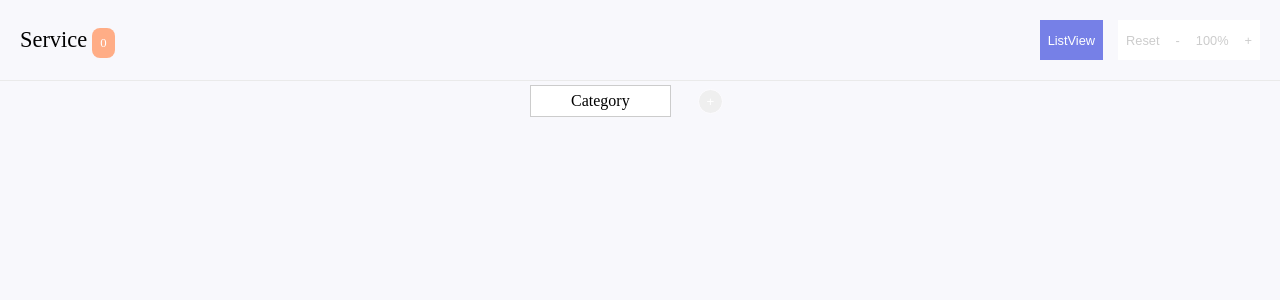
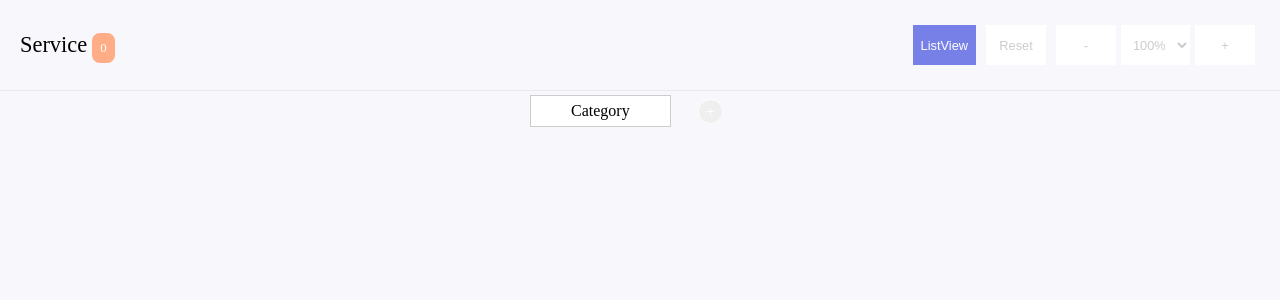
Before and after one commit to vernu/abys-ts-challenge, a React (Vite) app: page / in a window 1280 px wide. Shown: the top 300 px of the page. Built offline with nearby package versions, Linux system fonts and the light colour scheme.

Commit message:
implement zooming

```diff
--- a/src/App.tsx
+++ b/src/App.tsx
@@ -87,11 +87,39 @@ const TreeView = () => {
 }
 
 const App = () => {
+  const zoomOptions = [25, 30, 40, 50, 60, 70, 80, 90, 100, 125, 150]
+  const [zoom, setZoom] = useState(100)
+  const handleZoomOut = () =>
+    setZoom(zoomOptions[zoomOptions.indexOf(zoom) - 1] || zoom)
+
+  const handleZoomIn = () =>
+    setZoom(zoomOptions[zoomOptions.indexOf(zoom) + 1] || zoom)
+
+  const handleResetZoom = () => setZoom(100)
+
+  const handleSelectZoom = (e: any) => setZoom(parseFloat(e.target.value))
+
   return (
     <>
-      <Header />
+      <Header
+        zoom={zoom}
+        zoomOptions={zoomOptions}
+        onResetZoom={handleResetZoom}
+        onZoomIn={handleZoomIn}
+        onZoomOut={handleZoomOut}
+        onSelectZoom={handleSelectZoom}
+      />
       <TreeProvider>
-        <TreeView />
+        <div
+          style={{
+            display: 'flex',
+            alignItems: 'center',
+            justifyContent: 'center',
+            transform: `scale(${zoom / 100})`,
+          }}
+        >
+          <TreeView />
+        </div>
       </TreeProvider>
     </>
   )
--- a/src/components/header/Header.css
+++ b/src/components/header/Header.css
@@ -27,6 +27,18 @@
   padding: 0.5rem;
   font-size: 0.8rem;
   font-weight: 400;
+  height: 40px;
+  min-width: 60px;
+  margin: 5px;
+  border: none;
+  outline: none;
+}
+.header-actions select{
+  background-color: #ffffff;
+  color: #ccc;
+  padding: 0.5rem;
+  font-size: 0.8rem;
+  font-weight: 400;
   /* margin: 5px; */
   height: 40px;
   border: none;
--- a/src/components/header/Header.tsx
+++ b/src/components/header/Header.tsx
@@ -1,6 +1,22 @@
 import './Header.css'
 
-export default function Header() {
+interface HeaderProps {
+  zoomOptions: number[]
+  zoom: number
+  onSelectZoom: (e: any) => void
+  onZoomIn: () => void
+  onZoomOut: () => void
+  onResetZoom: () => void
+}
+
+export default function Header({
+  zoomOptions,
+  zoom,
+  onSelectZoom,
+  onZoomIn,
+  onZoomOut,
+  onResetZoom,
+}: HeaderProps) {
   return (
     <div className='header-container'>
       <div className='title'>
@@ -10,10 +26,16 @@ export default function Header() {
 
       <div className='header-actions'>
         <button className='purple-btn'>ListView</button>
-        <button>Reset</button>
-        <button>-</button>
-        <button>100%</button>
-        <button>+</button>
+        <button onClick={onResetZoom}>Reset</button>
+        <button onClick={onZoomOut}>-</button>
+        <select value={zoom} onChange={onSelectZoom}>
+          {zoomOptions.map((option: number) => (
+            <option key={option} value={option}>
+              {option}%
+            </option>
+          ))}
+        </select>
+        <button onClick={onZoomIn}>+</button>
       </div>
     </div>
   )
```
